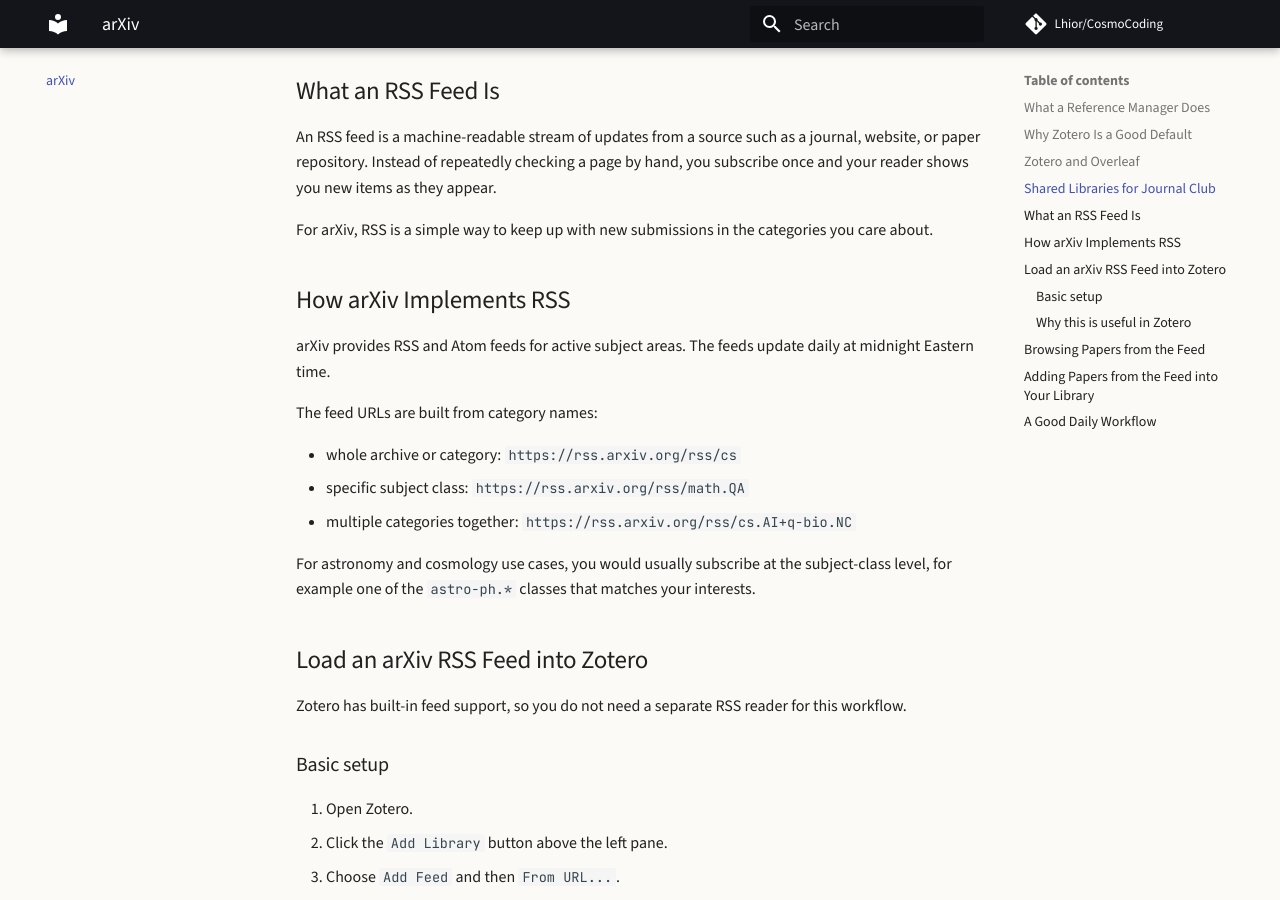
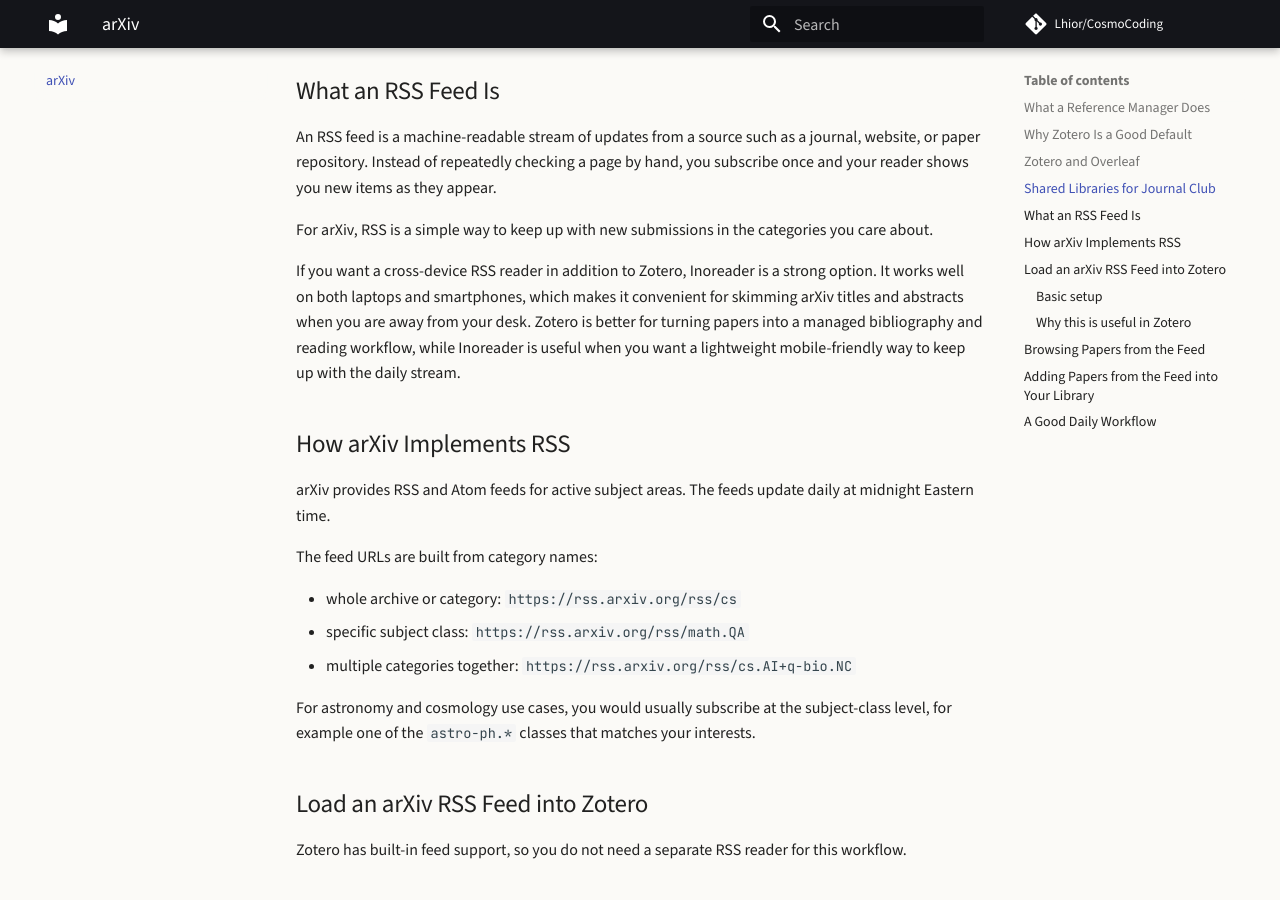
Before and after one commit to Lhior/CosmoCoding, an MkDocs documentation site: the page built from docs/arxiv.md, in a window 1280 px wide and 900 px high, scrolled down 1981 px. Built offline with MkDocs 1.6.1 and Material for MkDocs 9.7.7, drawn with Linux system fonts in a browser that asks for light colours; comment, search, counter and statistics services are not loaded; some of the changed text lies outside the part shown.

Commit message:
Add inoreader recommendation

```diff
--- a/docs/arxiv.md
+++ b/docs/arxiv.md
@@ -60,6 +60,8 @@ This keeps discovery, curation, and writing connected instead of rebuilding the
 An RSS feed is a machine-readable stream of updates from a source such as a journal, website, or paper repository. Instead of repeatedly checking a page by hand, you subscribe once and your reader shows you new items as they appear.
 
 For arXiv, RSS is a simple way to keep up with new submissions in the categories you care about.
+
+If you want a cross-device RSS reader in addition to Zotero, Inoreader is a strong option. It works well on both laptops and smartphones, which makes it convenient for skimming arXiv titles and abstracts when you are away from your desk. Zotero is better for turning papers into a managed bibliography and reading workflow, while Inoreader is useful when you want a lightweight mobile-friendly way to keep up with the daily stream.
 
 ## How arXiv Implements RSS
 
@@ -141,3 +143,5 @@ One practical routine is:
 5. let Overleaf pull from that curated library when you start writing.
 
 That is cleaner than using arXiv as a pile of browser tabs, and it scales much better when multiple collaborators are involved.
+
+If you prefer to do some of that first-pass scanning on a phone or tablet, Inoreader is a good companion tool for monitoring the same arXiv RSS feeds on a mobile device and then returning to Zotero when a paper is worth saving into a real library.
```
